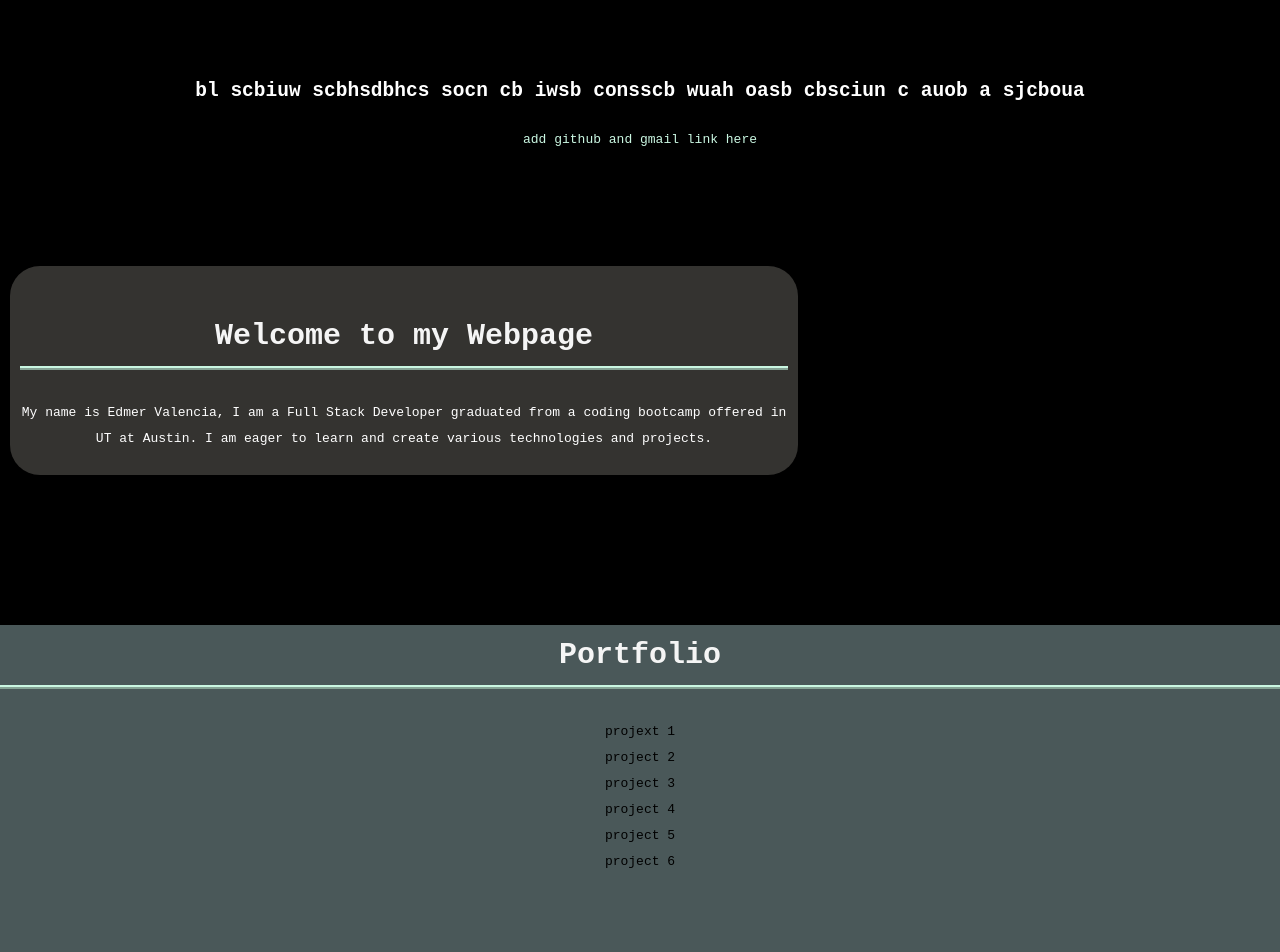
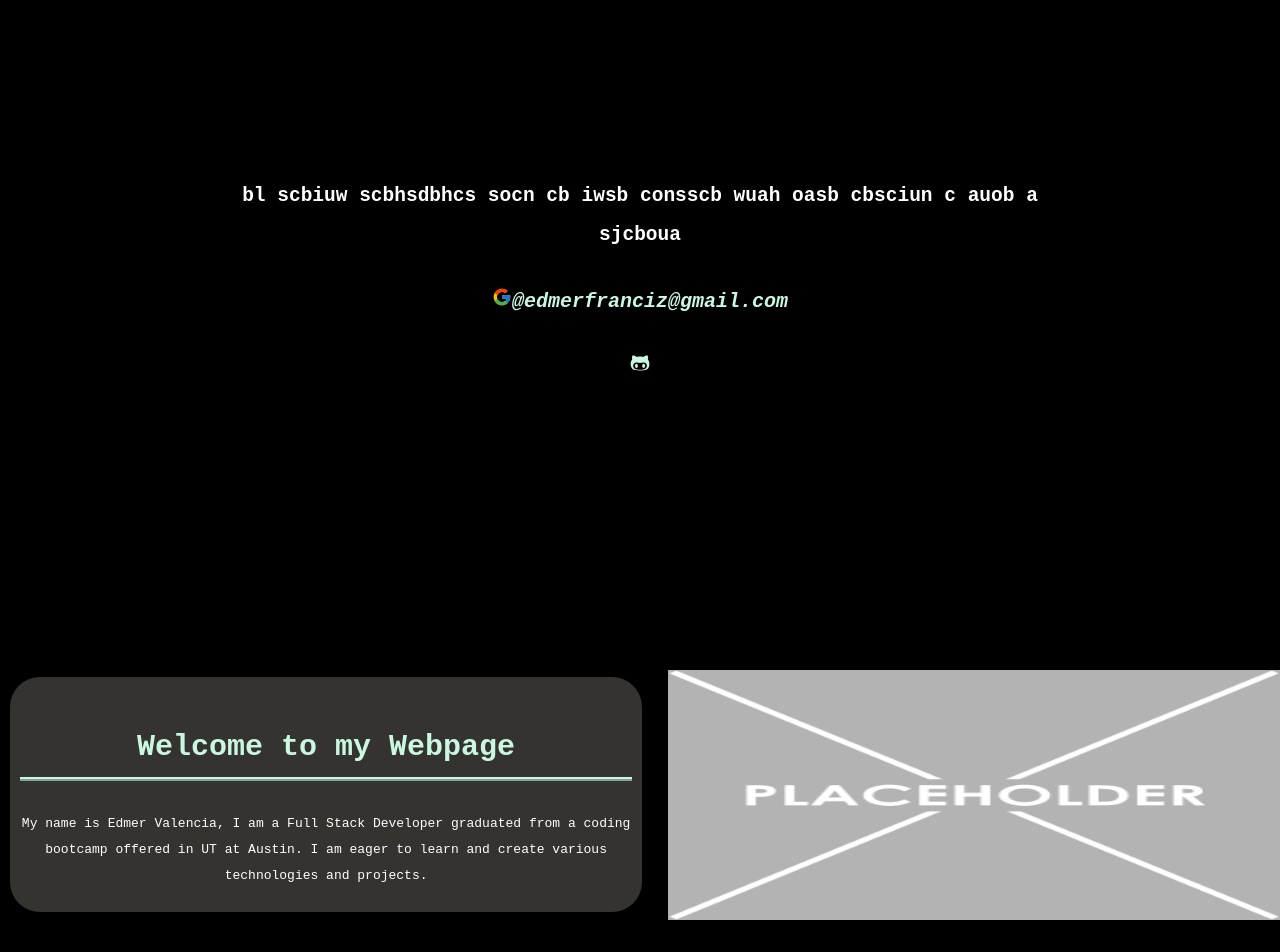
Before and after one commit to edm1001/web-dev-portfolio2022, a React (Create React App) app: page / in a window 1280 px wide. Shown: the part 160-1112 px from the top of the page. Built offline with nearby package versions, Linux system fonts and the light colour scheme.

Commit message:
add logos for about comp

```diff
--- a/src/Components/About/About.js
+++ b/src/Components/About/About.js
@@ -1,28 +1,38 @@
 import React from 'react';
 import Placeholder from '../../Assets/images/placeholder.png';
-
+import {FcGoogle} from 'react-icons/fc';
+import {FaGithubAlt} from 'react-icons/fa';
 
 function About() {
   return (
-    <section style={{marginBlock:'150px'}} className="about" >
+    <div>
+    <section style={{marginBlock:'150px'}} className="intro" >
     <div  className='qoute' style={{color:'white'}}>
       <h2> bl scbiuw scbhsdbhcs socn cb iwsb consscb wuah oasb cbsciun c auob a  sjcboua </h2>
-      <p>
-        add github and gmail link here
-      </p>
+      <h4>
+      <FcGoogle/>
+      @edmerfranciz@gmail.com
+      </h4>
+      <h4>
+      <FaGithubAlt/>
+      </h4>
+
+
       </div>
-    <div className='welcome'>
+
+    </section>
+    <section className='about'>
+    <div className='welcome' style={{flex:'1'}}>
        <h1> Welcome to my Webpage</h1>
        <p>
         My name is Edmer Valencia, I am a Full Stack Developer graduated from a coding bootcamp offered in UT at Austin. I am eager to learn and create various technologies and projects.
        </p>
 
        </div>
-      <div className='image'>
-      {/* <img src={Placeholder} alt='placehodler' > </img> */}
-      </div>
+       <img className='intro-img' src={Placeholder} alt='placeholder' style={{flex:1}}/>
+      </section>
 
-    </section>
+    </div>
   )
 }
 
--- a/src/Components/Portfolio/Project.js
+++ b/src/Components/Portfolio/Project.js
@@ -1,16 +1,21 @@
 import React from 'react'
-
+import Project01 from '../../Assets/images/placeholder.png';
+import Project02 from '../../Assets/images/placeholder.png'
 function Projects() {
   return (
     <section className='portfolio'>
     <h1>Portfolio</h1>
-    <div>
-    <div>projext 1</div>
-    <div>project 2</div>
-    <div>project 3</div>
-    <div>project 4</div>
-    <div>project 5</div>
-    <div>project 6</div>
+    <div className='projects'>
+    <div id='project1'>
+    <img src={Project01} alt ='project01'/>
+    <h4>Travel Diary</h4>
+    <p> JavaScript, HTML, CSS, HandleBars, Multer</p></div>
+    <div id='project2'>
+    <img src={Project02} alt ='project02'/>
+    <h4>CHatterize!</h4>
+    <p> React, HTML, CSS, JavaScript</p>
+    </div>
+
     </div>
     </section>
   )
--- a/src/Components/Services/Services.js
+++ b/src/Components/Services/Services.js
@@ -1,4 +1,8 @@
 import React from 'react'
+
+
+import {AiOutlineHtml5, } from 'react-icons';
+
 
 function Services() {
   return (
--- a/src/main.css
+++ b/src/main.css
@@ -46,7 +46,16 @@ h1 {
 
 /* HEADER END */
 
-/* HOME START */
+/* HOME /BOUT START */
+.intro {
+  margin: 10%;
+  padding: 5px;
+}
+.intro h4{
+  color: var(--LightBlue);
+  font-style: italic;
+  font-size: 20px;
+}
 .qoute{
   text-align: center;
   align-content: center;
@@ -56,8 +65,15 @@ h1 {
 .qoute p {
   color: var(--LightBlue);
 }
+.about {
+  display:flex;
+  text-align: center;
+  justify-content: center;
+  align-items: center;
+  margin-bottom: 20%;
+}
 .welcome h1 {
-  color: var(--)
+  color: var(--LightBlue)
 }
 .welcome{
   width: 60%;  background-color: var(--Grey);
@@ -66,8 +82,13 @@ h1 {
   margin-left:10px;
   border-radius:30px;
   text-align: center;
+  margin-inline-end: 2%;
+
 }
-
+.intro-img {
+  height: 250px;
+  width:40px;
+}
 /* HOME END */
 
 
@@ -77,7 +98,25 @@ h1 {
   width:100%;
   height:500px;
   text-align: center;
+  background-color: var(--Black);
+}
+.portfolio h1 {
+  margin: 0;
+}
+.projects{
   background-color: var(--Blue);
+  width: 100%;
+  height: 100%;
+  display: flex;
+  border: 0;
+}
+#project1{
+  flex:1;
+  /* background-image: url(./Assets/images/placeholder.png); */
+}
+#project2{
+  flex: 1;
+
 }
 /* PROJECT END */
 /* SERVICES START */
@@ -177,6 +216,9 @@ h1 {
 }
 
 
+/* Media Query
+--fix welcome section
+*/
 /* @media (prefers-reduced-motion: no-preference) {
   .App-logo {
     animation: App-logo-spin infinite 20s linear;
```
